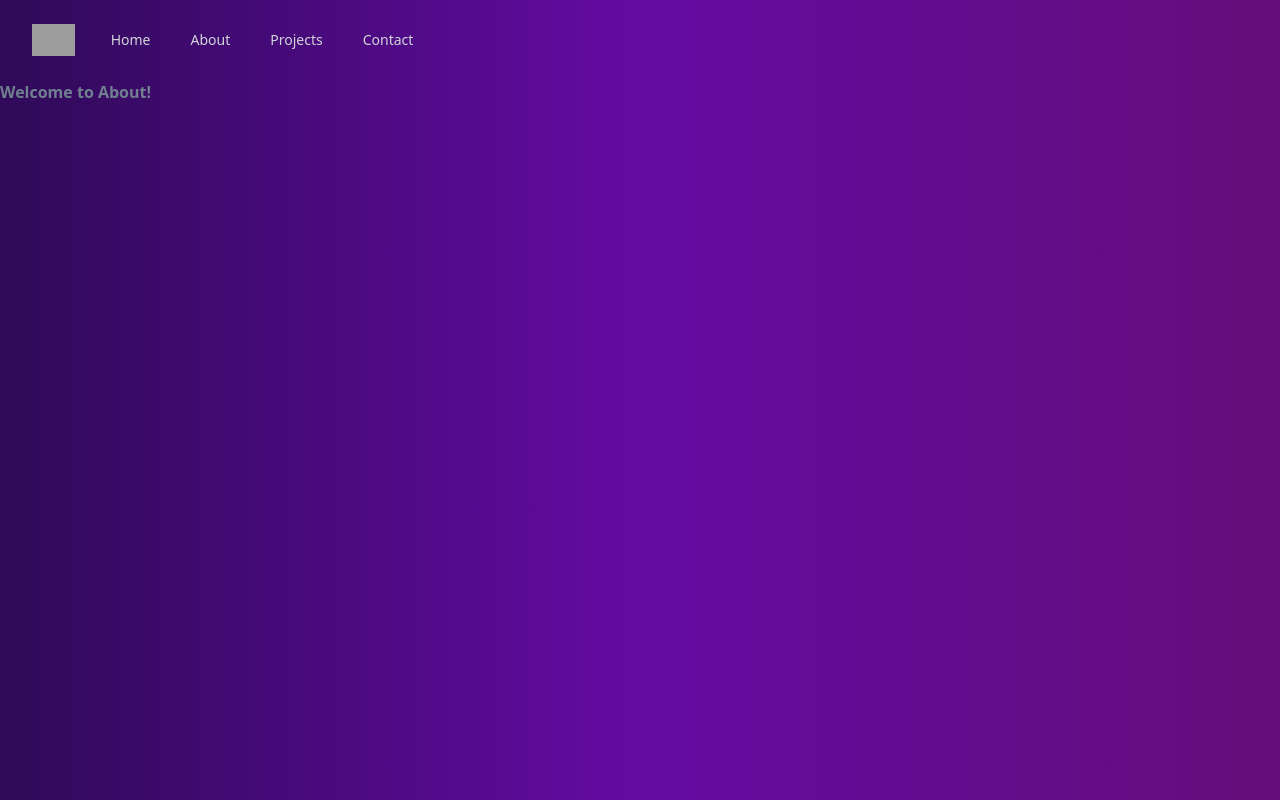
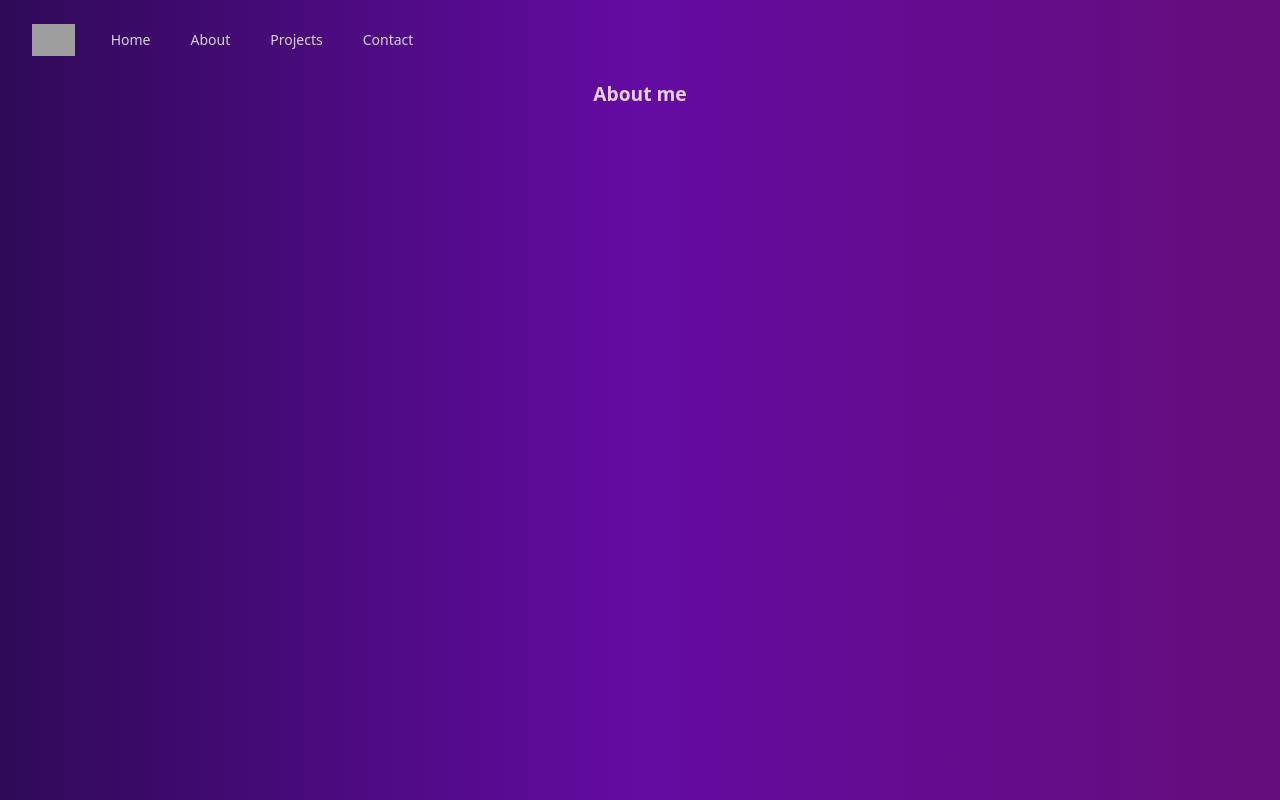
Before and after one commit to varadp871/my-portfolio-gatsby, a Gatsby site: page /About in a window 1280 px wide. Built offline with nearby package versions, Linux system fonts and the light colour scheme; Gatsby itself is replaced by a stand-in of ours; grey boxes are pictures that could not be loaded.

Commit message:
Added css to about section

```diff
--- a/src/pages/About.js
+++ b/src/pages/About.js
@@ -1,11 +1,14 @@
 import React, { Component } from "react";
 import Navbar from "./Navbar";
+import '../styles/About.css';
 
 function About() {
   return (
     <>
       <Navbar />
-      <h1 className="text_color_light headingStyles">Welcome to About!</h1>
+      <div className="about-section">
+      <p><h1>About me</h1></p>
+      </div>
     </>
   );
 }
--- /dev/null
+++ b/src/styles/About.css
@@ -0,0 +1,7 @@
+.about-section{
+    color: rgb(228, 208, 228);
+    font-size: 1.5vw;
+    display: flex;
+    justify-content: center;
+    align-items: center;
+}
```
